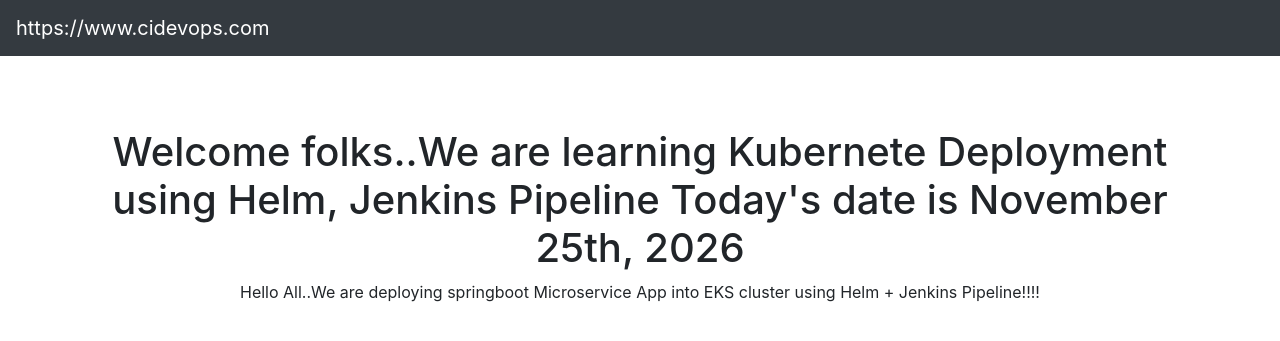
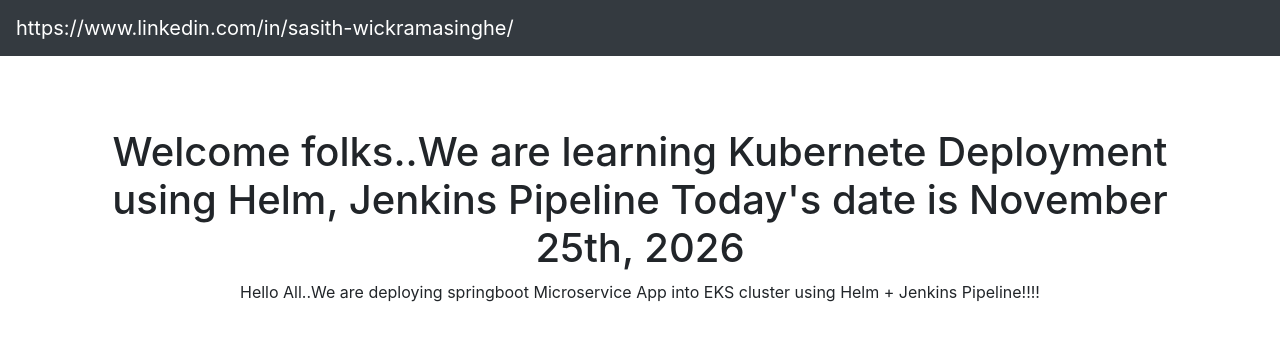
Before and after one commit to SasithWickrama/azure-aks-spring-boot, a Spring Boot app: page / in a window 1280 px wide. Shown: the top 341 px of the page. Run offline with Spring Boot 4, Linux system fonts and the light colour scheme.

Commit message:
Edit Spring Boot application with Docker, Helm, Jenkins and AKS deployment files 4

```diff
--- a/src/main/resources/templates/index.html
+++ b/src/main/resources/templates/index.html
@@ -9,7 +9,7 @@
 <body>
 
 <nav class="navbar navbar-expand-md navbar-dark bg-dark fixed-top">
-    <a class="navbar-brand" href="www.coachdevops.com">https://www.cidevops.com</div></a>
+    <a class="navbar-brand" href="www.coachdevops.com">https://www.linkedin.com/in/sasith-wickramasinghe/</div></a>
 </nav>
 
 <main role="main" class="container">
```
